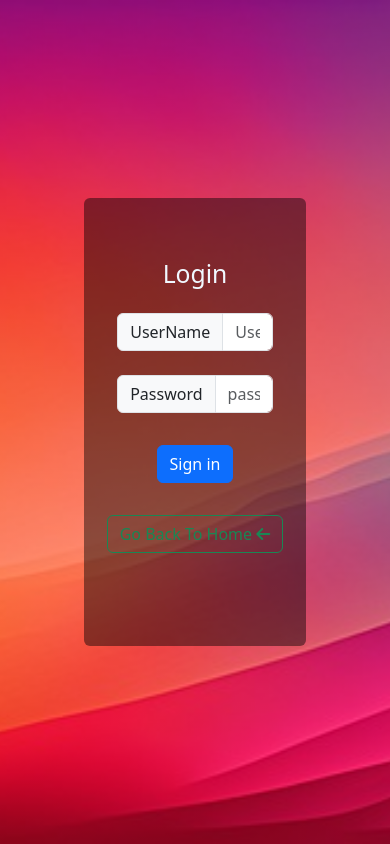
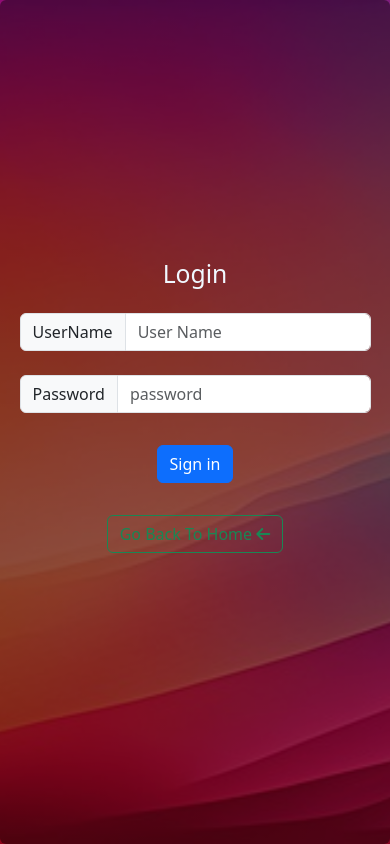
Before and after one commit to mohammadhussainshams7/mohammadhussainshams7-shopping-card, a plain HTML site: page login.html in a window 390 px wide. Drawn offline with nearby package versions, Linux system fonts and the light colour scheme.

Commit message:
Update style.css

```diff
--- a/assets/css/style.css
+++ b/assets/css/style.css
@@ -14,9 +14,8 @@
 }
 .login form{
     background-color: rgba(0, 0, 0, 0.45);
-/*     padding: 16px; */
     width: 57%;
-    height: 53%;
+    height: 70%;
     display: flex;
     align-items: center;
     justify-content: center;
@@ -27,6 +26,16 @@
 }
 .login form .input-group{
     width: 70%;
+}
+@media only screen and (max-width:765px){
+    .login form{
+        width: 100%;
+        height: 100%;
+    }
+    .login form .input-group{
+        width: 90%;
+
+    }
 }
 .all-products{
     margin: 20px 0;
```
